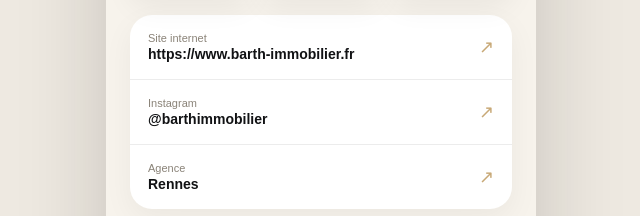
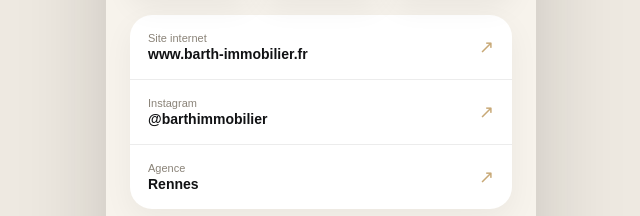
Before and after one commit to communicationBarth/carte-barth-Julien-prato, a plain HTML site: page index.html in a window 1280 px wide. Shown: the part 547-763 px from the top of the page, 319-959 px from the left. Drawn offline with Linux system fonts and the light colour scheme.

Commit message:
Update index.html

```diff
--- a/index.html
+++ b/index.html
@@ -51,7 +51,7 @@
           <a class="row" href="https://www.cabinet-barth.com" target="_blank" rel="noopener">
             <span>
               <small>Site internet</small>
-              <strong>https://www.barth-immobilier.fr</strong>
+              <strong>www.barth-immobilier.fr</strong>
             </span>
             <b>↗</b>
           </a>
```
